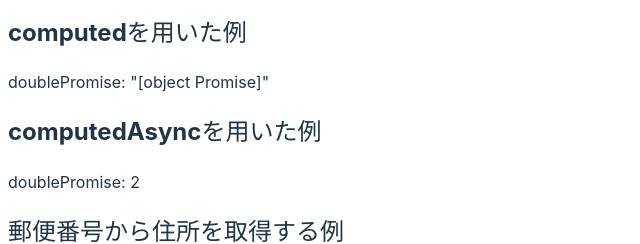
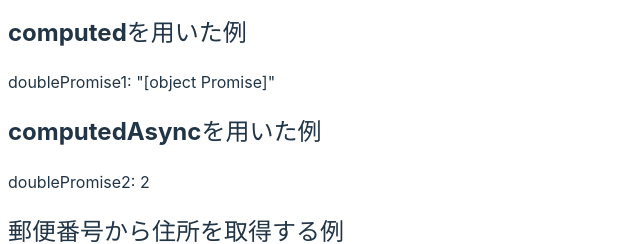
Before and after one commit to ics-creative/230606_vueuse, a Vue app: page /#/promise in a window 1280 px wide. Shown: the part 155-399 px from the top of the page, without its empty margins (0-640 px from the left). Built offline with nearby package versions, Linux system fonts and the light colour scheme.

Commit message:
非同期のデモ修正

```diff
--- a/src/pages/PromisePage.vue
+++ b/src/pages/PromisePage.vue
@@ -54,9 +54,9 @@ const address = computedAsync(
     <h1>非同期処理のデモ</h1>
     <p>num: {{ num }}</p>
     <h2>computedを用いた例</h2>
-    <p>doublePromise: {{ doublePromise1 }}</p>
+    <p>doublePromise1: {{ doublePromise1 }}</p>
     <h2>computedAsyncを用いた例</h2>
-    <p>doublePromise: {{ doublePromise2 }}</p>
+    <p>doublePromise2: {{ doublePromise2 }}</p>
     <h2>郵便番号から住所を取得する例</h2>
     <input type="text" v-model="postalCode" placeholder="7桁の郵便番号を入力" />
     <p v-show="evaluating">取得中...</p>
```
